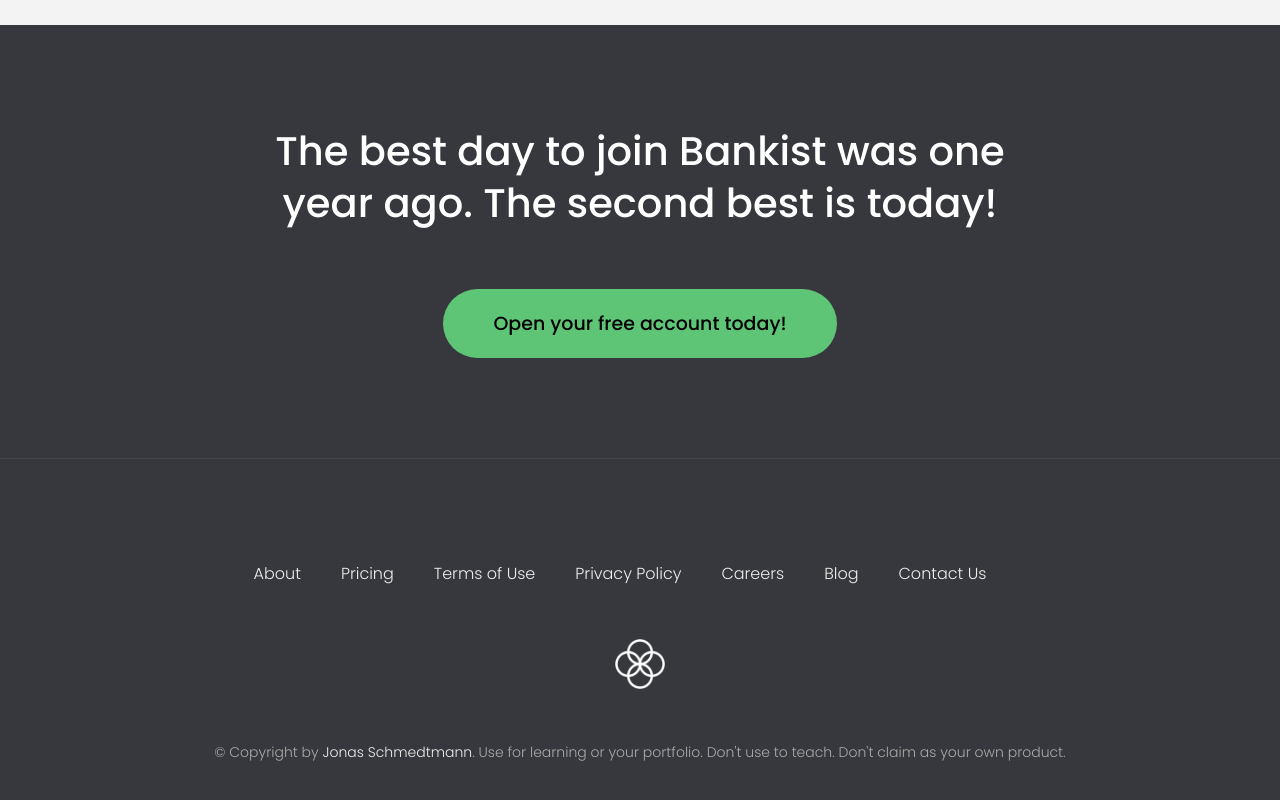
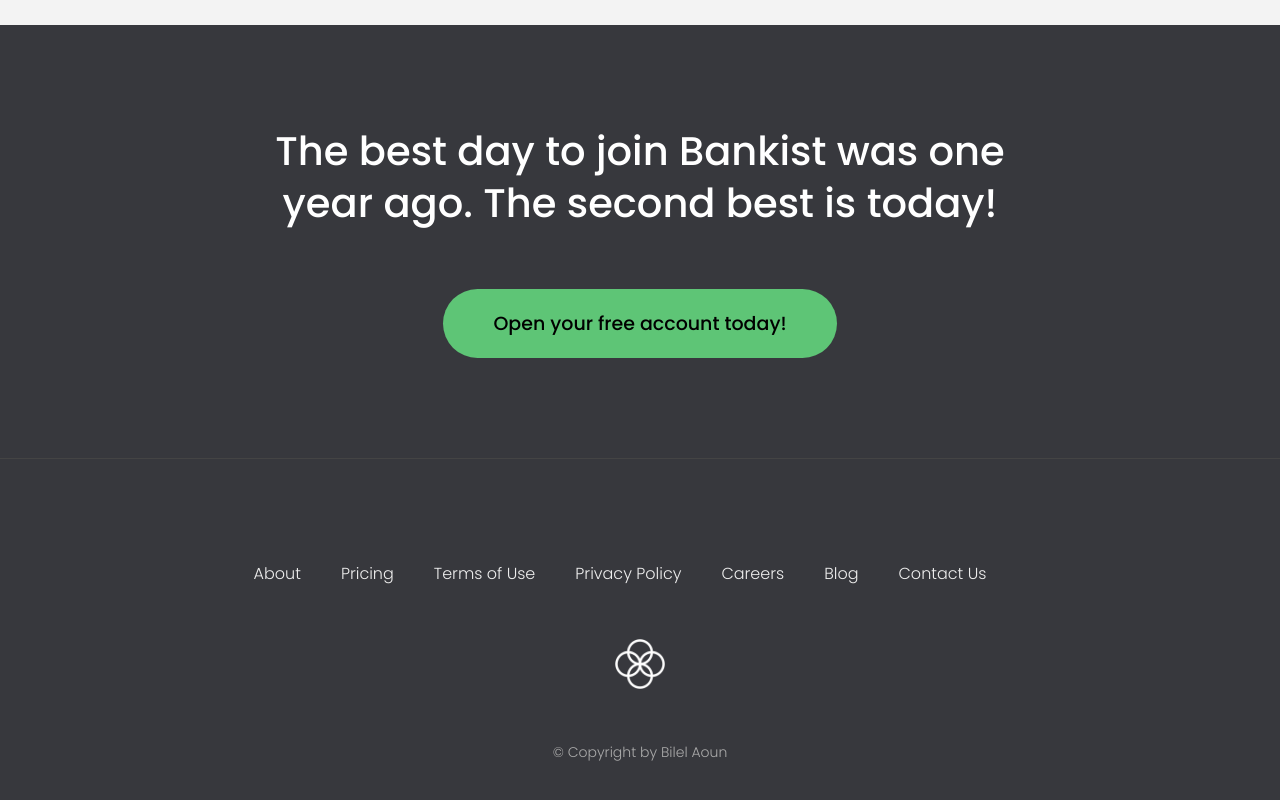
Before and after one commit to Spittzzer/Simple_bank_website, a plain HTML site: page index.html in a window 1280 px wide. Shown: the part 4171-4971 px from the top of the page. Drawn offline with Linux system fonts and the light colour scheme.

Commit message:
change some things

```diff
--- a/index.html
+++ b/index.html
@@ -290,9 +290,9 @@
     <img src="img/icon.png" alt="Logo" class="footer__logo" />
     <p class="footer__copyright">
       &copy; Copyright by
-      <a class="footer__link twitter-link" target="_blank" href="https://twitter.com/jonasschmedtman">Jonas
-        Schmedtmann</a>. Use for learning or your portfolio. Don't use to teach. Don't claim
-      as your own product.
+      Bilel Aoun
+
+
     </p>
   </footer>
 
```
